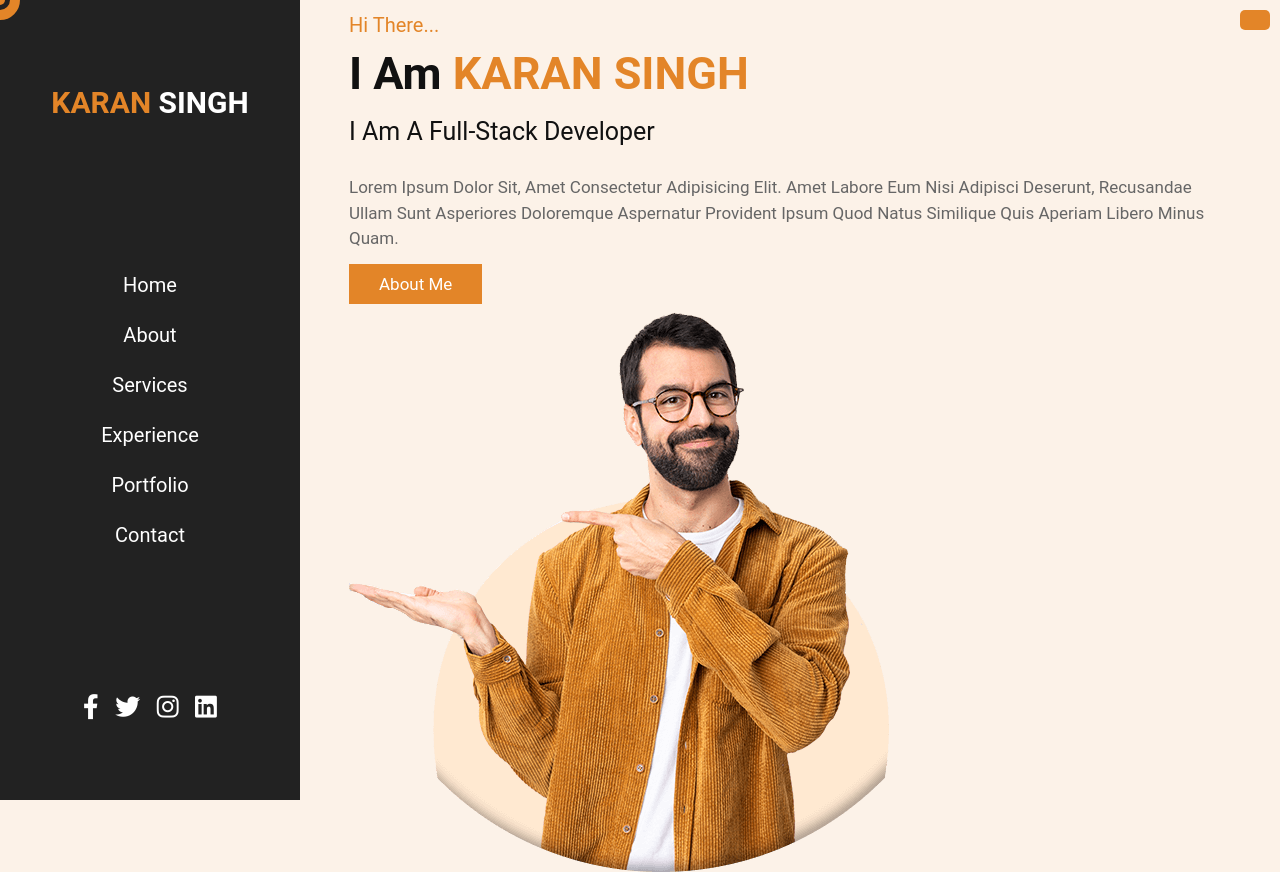
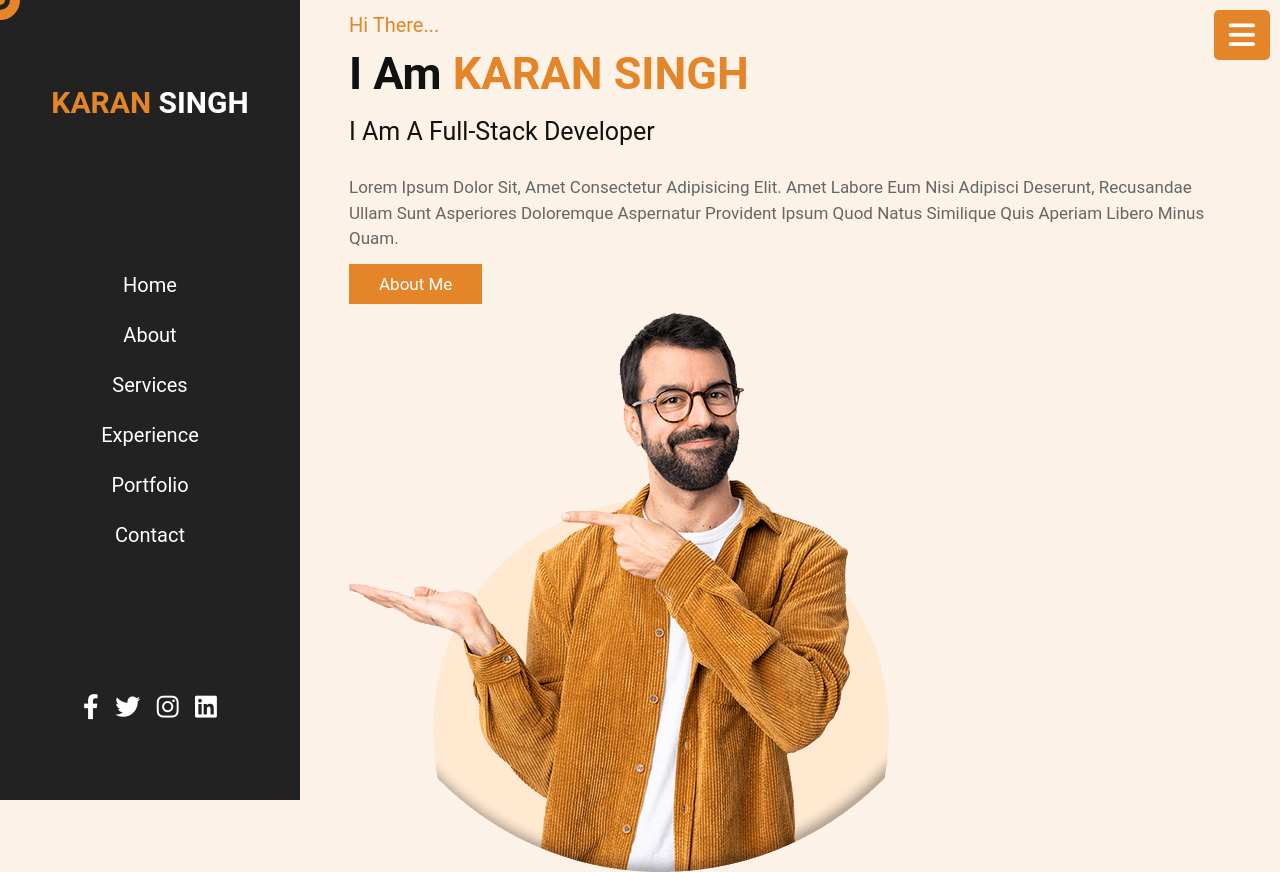
Before and after one commit to Starkaran/Personal_Portfolio, a plain HTML site: page index.html in a window 1280 px wide. Shown: the top 872 px of the page. Drawn offline with Linux system fonts and the light colour scheme.

Commit message:
resolved hamberger button issue

```diff
--- a/index.html
+++ b/index.html
@@ -14,7 +14,7 @@
     <div class="cursor-2"></div>
 
 
-    <div id="menu-bars" class="fas fa-bar"></div>
+    <div id="menu-bars" class="fas fa-bars"></div>
 
     <header>
 
```
